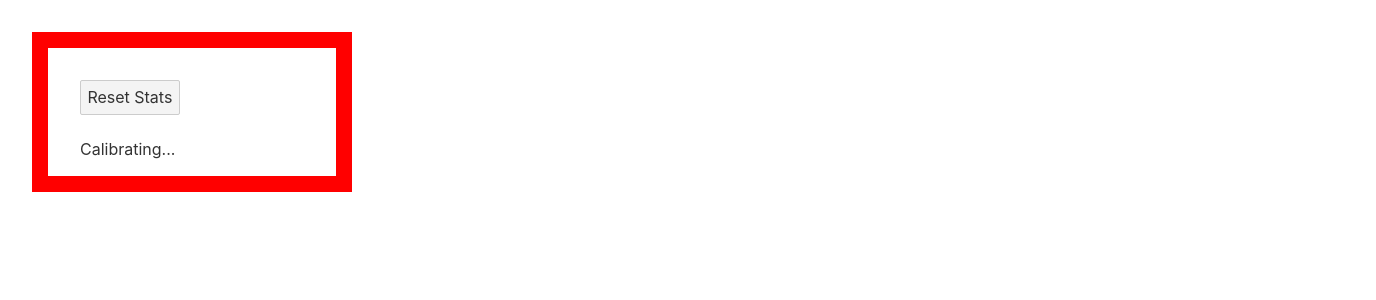
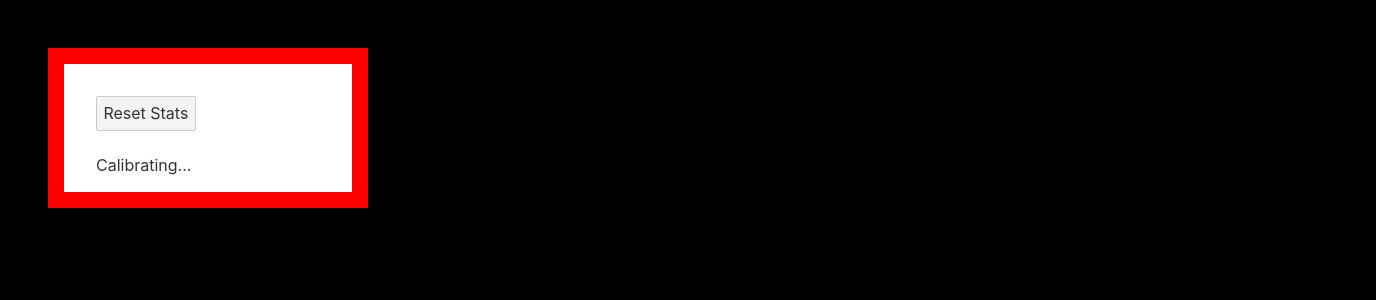
Before and after one commit to r2dev2/stareye, a Svelte app: page / in a window 1280 px wide. Shown: the top 300 px of the page, 1376 px wide, since content can reach past the window. Built offline with nearby package versions, Linux system fonts and the light colour scheme; no server answers.

Commit message:
feat: show entire video

```diff
--- a/public/global.css
+++ b/public/global.css
@@ -61,11 +61,3 @@ button:not(:disabled):active {
 button:focus {
 	border-color: #666;
 }
-
-video {
-	position: fixed;
-	top: 0;
-	left: 0;
-	width: 100vw;
-	height: 10vh%;
-}
--- a/src/App.svelte
+++ b/src/App.svelte
@@ -95,6 +95,19 @@
 <style>
   :global(body) {
     overflow: hidden;
+    padding: 0px !important;
+    background-color: black;
+  }
+
+  :global(video) {
+    position: fixed;
+    top: 0;
+    left: 50%;
+    height: 100vh;
+    width: 100vw;
+    object-fit: fill;
+    z-index: 1;
+    transform: translateX(-50%);
   }
 
   main {
@@ -103,8 +116,8 @@
     left: 0;
     width: 100vw;
     height: 100vh;
-    z-index: 1;
-    padding: 2rem;
+    z-index: 2;
+    padding: 3rem;
   }
 
   .stats {
--- a/src/store.js
+++ b/src/store.js
@@ -13,7 +13,7 @@ export const videoStream = readable(
   /** @type {MediaStream | null} */ (null),
   (set) => {
     window.navigator.mediaDevices
-      .getUserMedia({ video: true, audio: false })
+      .getUserMedia({ video: { facingMode: 'user' }, audio: false })
       .then(set)
       .catch((e) => console.error('Ooopsie woopsie', e));
   }
@@ -38,7 +38,6 @@ export const pixelReduce = derived(videoStream, ($stream, set) => {
   video.setAttribute('autoplay', '');
   video.setAttribute('playsinline', '');
   video.srcObject = $stream;
-  // document.querySelector('.stream').appendChild(video);
 
   const canvas = document.createElement('canvas');
   const ctx = canvas.getContext('2d');
```
